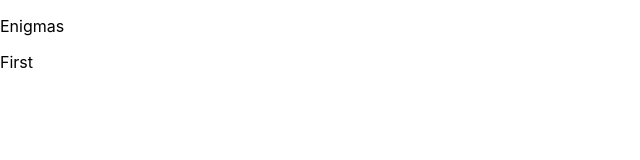
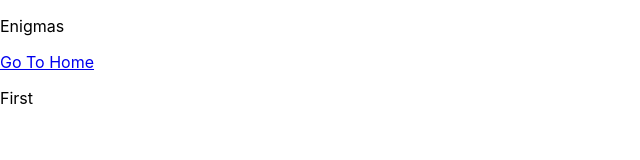
Before and after one commit to FreddyPoly/google-is-your-friend, a React (Create React App) app: page /enigmas/first-enigma in a window 1280 px wide. Shown: the top 160 px of the page, without its empty margins (0-640 px from the left). Built offline with nearby package versions, Linux system fonts and the light colour scheme.

Commit message:
Go to home button

```diff
--- a/src/pages/Enigmas.js
+++ b/src/pages/Enigmas.js
@@ -1,4 +1,6 @@
 import React, { Component } from 'react';
+
+import { Link } from "react-router-dom";
 
 import enigmas from '../data/enigmas.json';
 
@@ -25,6 +27,8 @@
           </p>
         </header>
 
+        <Link to='/'>Go To Home</Link>
+
         <$ComponentEnigma />
       </div>
     );
```
